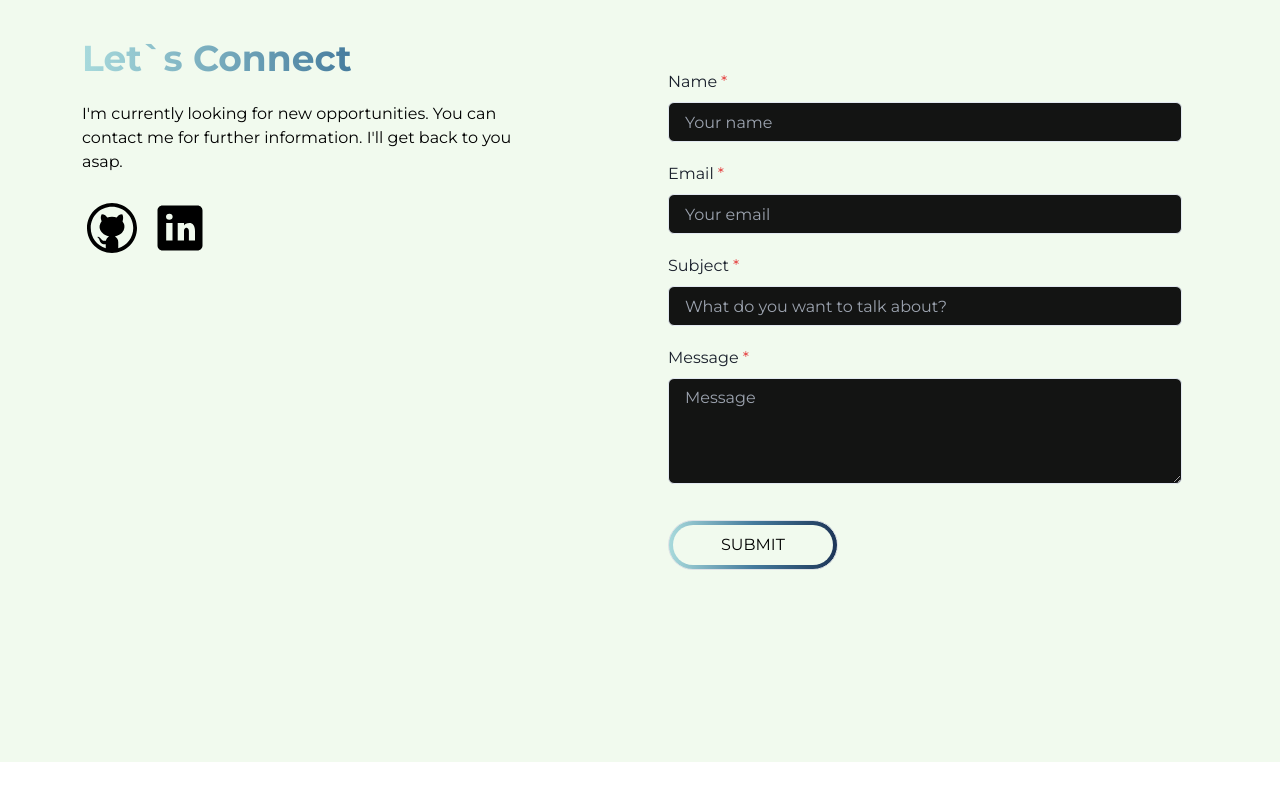
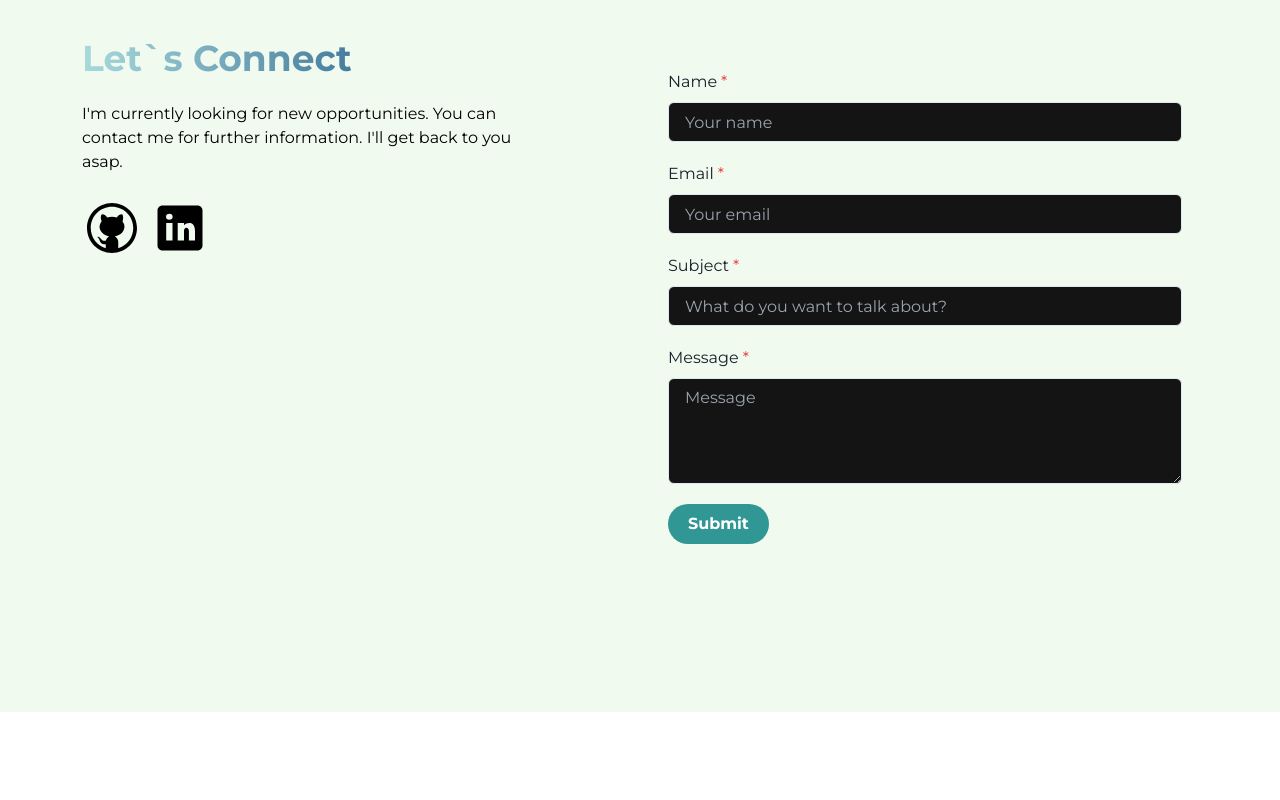
Before and after one commit to MVCorreas/Full-Stack-Portfolio, a Next.js app: page / in a window 1280 px wide. Shown: the part 3320-4120 px from the top of the page. After the commit the page ends 4082 px from the top, so only its background shows below. Built offline with nearby package versions, Linux system fonts and the light colour scheme.

Commit message:
LOADING BUTTON

```diff
--- a/app/Components/EmailSection.jsx
+++ b/app/Components/EmailSection.jsx
@@ -167,10 +167,7 @@ export default function EmailSection() {
         <FormErrorMessage>Required</FormErrorMessage>
       </FormControl>
 
-      <button className="px-1 py-1 mb-4 rounded-full w-full sm:w-fit bg-gradient-to-r from-[#a8dadc] via-[#457b9d] to-[#1d3557] text-white border mt-3 lg:mt-0 transform transition-transform hover:scale-105"
-      variant="outline"
-        colorScheme="blue"
-        style={{color: '#a8dadc'}}
+      <Button colorScheme='teal' variant='solid' style={{borderRadius: '40px', padding: '20px'}}
         isLoading={isLoading}
         disabled={
           !values.name || !values.email || !values.subject || !values.message
@@ -178,9 +175,9 @@ export default function EmailSection() {
         onClick={onSubmit}
 
 
-        > <span className="block bg-[#f1faee] text-black rounded-full px-5 py-2 ">SUBMIT</span>
+        > Submit
 
-      </button>
+      </Button>
 
     </Container>
 
```
